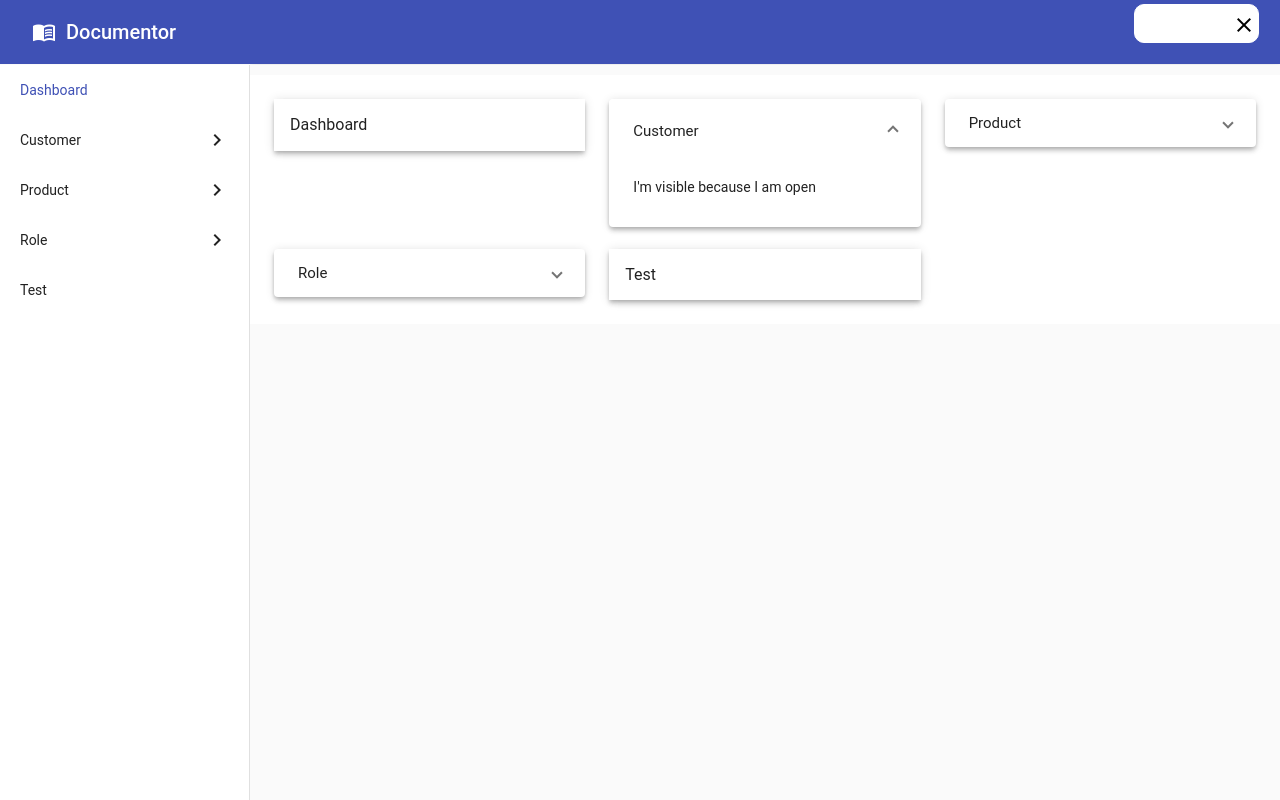
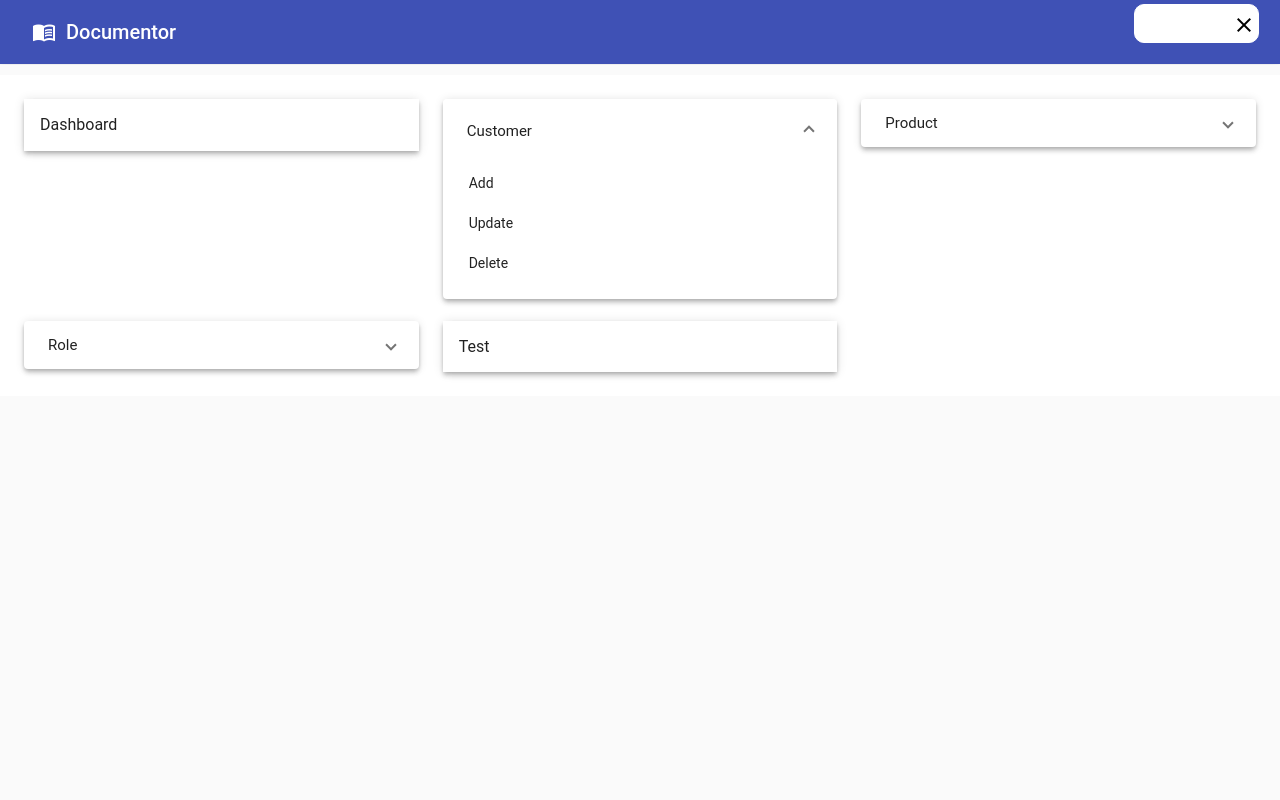
Before and after one commit to srinidevlearn/angular-uq11hy-learn-material, an Angular app: page / in a window 1280 px wide. Both pictures are taken after a click on the button "Customer". Built offline with nearby package versions, Linux system fonts and the light colour scheme.

Commit message:
3 files modified

```diff
--- a/src/app/dashboard/dashboard.component.html
+++ b/src/app/dashboard/dashboard.component.html
@@ -23,8 +23,17 @@
 						</mat-panel-description>
 
 					</mat-expansion-panel-header>
-					<p>I'm visible because I am open</p>
+
+          <div style="padding:10px 2px;cursor:pointer;text-align:justify;" matRipple *ngFor="let sub of item.subMenu">
+            <span>{{sub.header}}
+            </span>
+            </div>
+
+          <!-- <mat-action-row>
+            <mat-hint>Last updated {{}}</mat-hint>
+          </mat-action-row> -->
 				</mat-expansion-panel>
+
 			</mat-accordion>
 
 		</ng-container>
--- a/src/app/dashboard/dashboard.component.ts
+++ b/src/app/dashboard/dashboard.component.ts
@@ -14,14 +14,9 @@ export class DashboardComponent implements OnInit {
   doc: any = [];
   sideNavMenuData: any = [];
 
-  panelOpenState = false;
+  panelOpenState = true;
 
-  private _filter(value: string): string[] {
-    const filterValue = value.toLowerCase();
-    return this.options.filter(
-      option => option.toLowerCase().indexOf(filterValue) === 0
-    );
-  }
+
   constructor() {
     this.doc = docData.document;
   }
--- a/src/app/documentor/documentor.component.html
+++ b/src/app/documentor/documentor.component.html
@@ -29,7 +29,7 @@
 </mat-toolbar>
 
 <mat-sidenav-container class="doc-container" autosize>
-	<mat-sidenav #drawer class="doc-sidenav" mode="side" opened [fixedInViewport]="true" [fixedTopGap]="65">
+	<mat-sidenav #drawer class="doc-sidenav" mode="side" closed [fixedInViewport]="true" [fixedTopGap]="65">
 		<mat-tree [dataSource]="dataSource" [treeControl]="treeControl" class="doc-tree">
 			<!-- This is the tree node template for leaf nodes -->
 			<mat-tree-node *matTreeNodeDef="let node" matTreeNodeToggle>
```
